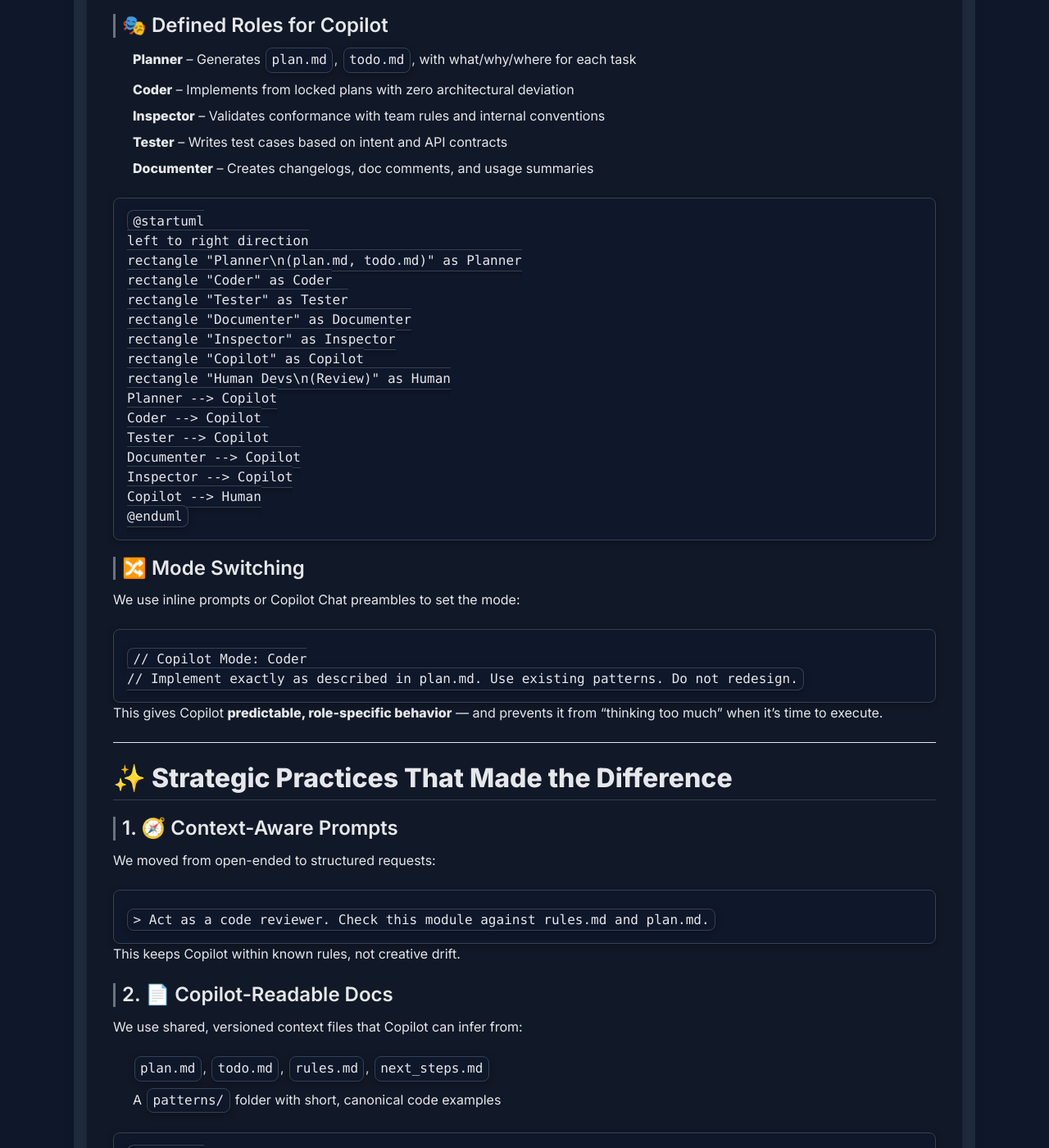
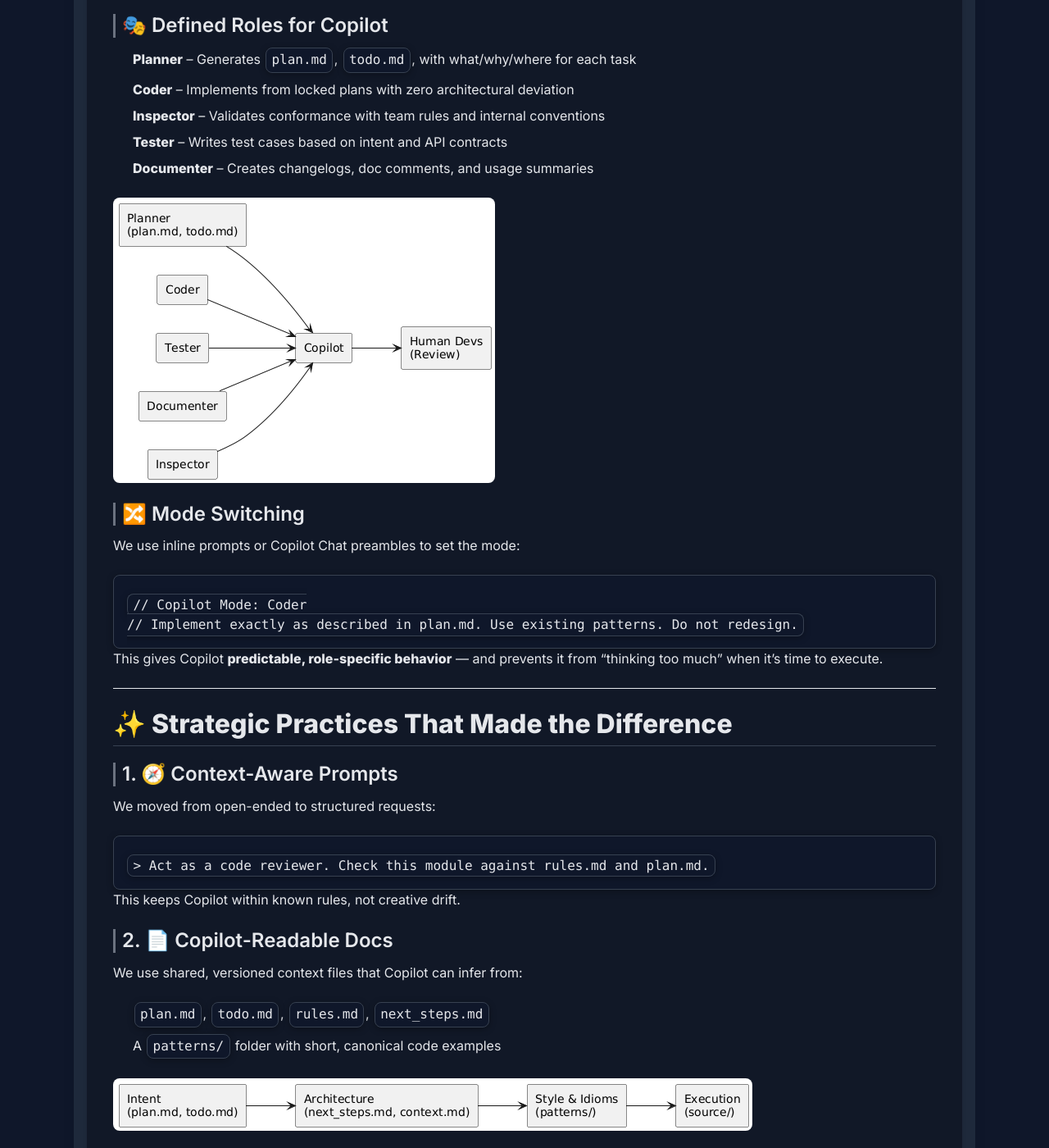
Before and after one commit to leonas5555/ai-tech-site, a Jekyll site: the page built from _articles/copilot-assisted-vibe-programming.md, in a window 1280 px wide and 1400 px high, scrolled down 1366 px. Shown: the whole window at 82% size. Built offline with Jekyll 4.4.1, drawn with Linux system fonts in a browser that asks for light colours; nearby versions of some CDN libraries; some of the changed text lies outside the part shown.

Commit message:
Update articles and assets from main repo

````diff
--- a/_articles/copilot-assisted-vibe-programming.md
+++ b/_articles/copilot-assisted-vibe-programming.md
@@ -39,24 +39,7 @@ Instead of using Copilot reactively, we gave it structure, intention, and respon
 - **Tester** – Writes test cases based on intent and API contracts
 - **Documenter** – Creates changelogs, doc comments, and usage summaries
 
-```plantuml
-@startuml
-left to right direction
-rectangle "Planner\n(plan.md, todo.md)" as Planner
-rectangle "Coder" as Coder
-rectangle "Tester" as Tester
-rectangle "Documenter" as Documenter
-rectangle "Inspector" as Inspector
-rectangle "Copilot" as Copilot
-rectangle "Human Devs\n(Review)" as Human
-Planner --> Copilot
-Coder --> Copilot
-Tester --> Copilot
-Documenter --> Copilot
-Inspector --> Copilot
-Copilot --> Human
-@enduml
-```
+![Diagram](https://leonas5555.github.io/ai-tech-site/assets/diagrams/copilot-assisted-vibe-programming-plantuml-1.png)
 
 ### 🔀 Mode Switching
 
@@ -89,18 +72,7 @@ We use shared, versioned context files that Copilot can infer from:
 - `plan.md`, `todo.md`, `rules.md`, `next_steps.md`
 - A `patterns/` folder with short, canonical code examples
 
-```plantuml
-@startuml
-left to right direction
-rectangle "Intent\n(plan.md, todo.md)" as A
-rectangle "Architecture\n(next_steps.md, context.md)" as B
-rectangle "Style & Idioms\n(patterns/)" as C
-rectangle "Execution\n(source/)" as D
-A --> B
-B --> C
-C --> D
-@enduml
-```
+![Diagram](https://leonas5555.github.io/ai-tech-site/assets/diagrams/copilot-assisted-vibe-programming-plantuml-2.png)
 
 This layered structure keeps Copilot focused on the correct scope — **mitigating context loss across time and tasks**.
 
@@ -151,16 +123,7 @@ Then prompting Copilot with:
 
 —we reinforce our team's idioms. Copilot mimics *our* quality, not just training set defaults.
 
-```plantuml
-@startuml
-left to right direction
-rectangle "patterns/retry-safe.ts" as A
-rectangle "Follow retry-safe pattern" as B
-rectangle "Copilot generates aligned code" as C
-A --> B
-B --> C
-@enduml
-```
+![Diagram](https://leonas5555.github.io/ai-tech-site/assets/diagrams/copilot-assisted-vibe-programming-plantuml-3.png)
 
 ---
 
@@ -196,20 +159,7 @@ This is **vibe-architecting**: define the boundaries, teach the patterns, and le
 
 With simple but intentional context scaffolding, Copilot becomes more than a tool — it becomes a junior teammate that learns as your codebase grows — *without wandering off track*.
 
-```plantuml
-@startuml
-left to right direction
-rectangle "Start: Planning" as A
-rectangle "Freeze Snapshot" as B
-rectangle "Coder Mode" as C
-rectangle "AI Logs Changelog" as D
-rectangle "Team Review" as E
-A --> B
-B --> C
-C --> D
-D --> E
-@enduml
-```
+![Diagram](https://leonas5555.github.io/ai-tech-site/assets/diagrams/copilot-assisted-vibe-programming-plantuml-4.png)
 
 ---
 
````
Also changed, not shown: assets/diagrams/copilot-assisted-vibe-programming-plantuml-1.png (added), assets/diagrams/copilot-assisted-vibe-programming-plantuml-2.png (added), assets/diagrams/copilot-assisted-vibe-programming-plantuml-3.png (added), assets/diagrams/copilot-assisted-vibe-programming-plantuml-4.png (added).
